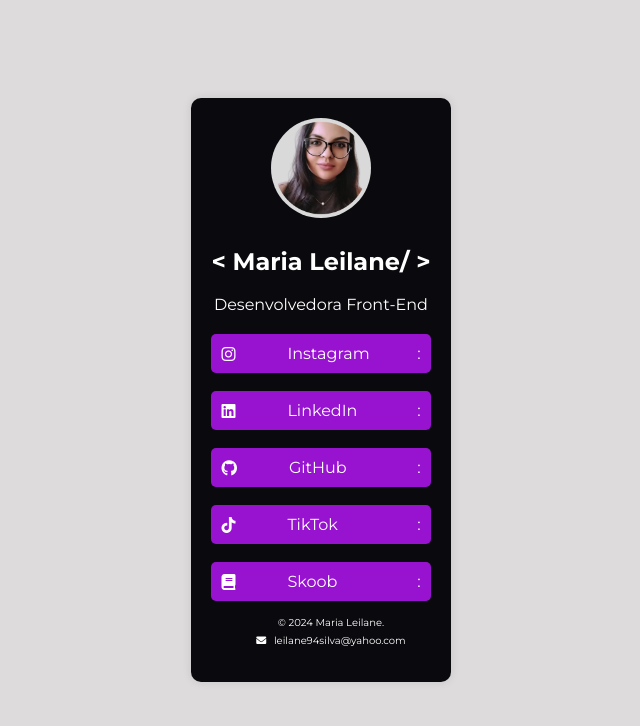
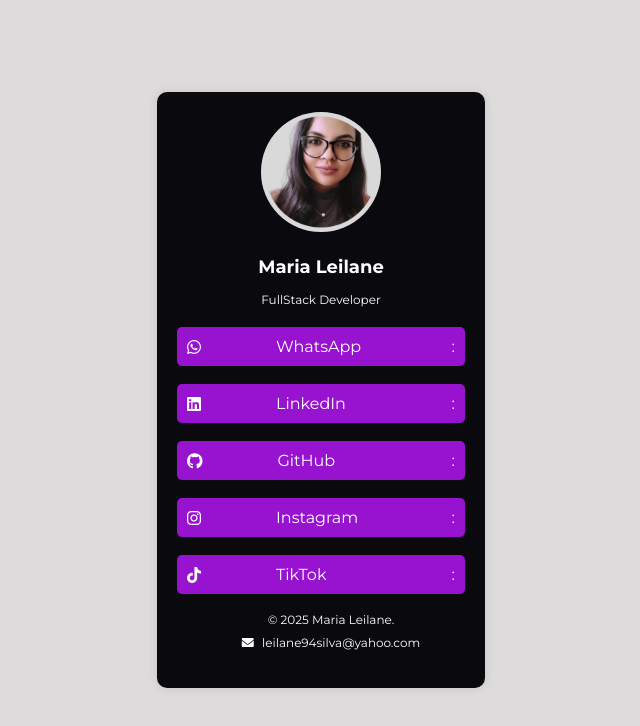
Before and after one commit to mleilane/WebPage-LinkTree, a plain HTML site: page index.html in a window 1280 px wide. Shown: the whole page, without its empty margins (319-959 px from the left). Drawn offline with Linux system fonts and the light colour scheme.

Commit message:
feat: adicionar link do WhatsApp e melhorias na estilização
- Adicionado link do WhatsApp à seção de contatos
- Ano do rodapé agora é dinâmico, atualizado automaticamente
- Ajustes na estilização para melhor aparência e usabilidade

```diff
--- a/index.html
+++ b/index.html
@@ -12,21 +12,27 @@
   <body>
     <section class="container">
       <img src="perfil.png" alt="foto-perfil" class="profile-pic" />
-      <h1> < Maria Leilane/ > </Maria></h1>
-      <p>Desenvolvedora Front-End</p>
+      <h1>  Maria Leilane </Maria></h1>
+      <p>FullStack Developer</p>
       <section class="links">
-        <a href="https://www.instagram.com/codinggirl__" target="_blank" ><i class="fab fa-instagram"></i> Instagram <span class="colon">:</span></a>
+        <a href="https://wa.me/5514982123568" target="_blank"><i class="fab fa-whatsapp"></i> WhatsApp <span class="colon">:</span></a>
         <a href="https://www.linkedin.com/in/maria-leilane" target="_blank"><i class="fab fa-linkedin"></i> LinkedIn <span class="colon">:</span></a>
         <a href="https://github.com/mleilane" target="_blank"><i class="fab fa-github"></i> GitHub <span class="colon">:</span></a>
+        <a href="https://www.instagram.com/codinggirl__" target="_blank" ><i class="fab fa-instagram"></i> Instagram <span class="colon">:</span></a>
         <a href="https://www.tiktok.com/@marialeilanne" target="_blank"><i class="fab fa-tiktok"></i> TikTok <span class="colon">:</span></a>
-        <a href="https://www.skoob.com.br/share/user/MariaLeilanne" target="_blank"><i class="fas fa-book"></i> Skoob <span class="colon">:</span></a>
+        <!--<a href="https://www.skoob.com.br/share/user/MariaLeilanne" target="_blank"><i class="fas fa-book"></i> Skoob <span class="colon">:</span></a> -->
       </section>
       <footer class="footer">
-        <p>&copy; 2024 Maria Leilane.</p>
+        <p>&copy; <span id="current-year"></span>  Maria Leilane.</p>
         <p>
           <a href="mailto:leilane94silva@yahoo.com"><i class="fas fa-envelope"></i> leilane94silva@yahoo.com</a>
          </p>
     </footer>
     </section>
+
+     <!-- JavaScript -->
+     <script>
+      document.getElementById('current-year').textContent = new Date().getFullYear();
+    </script>
   </body>
 </html>
--- a/style.css
+++ b/style.css
@@ -9,31 +9,36 @@ body {
   margin: 100vh;
   margin: 0;
   background-color: #dddbdb;
+
 }
 
 .container {
   text-align: center;
   background-color: rgb(10, 10, 14);
+
   padding: 20px;
   border-radius: 10px;
   box-shadow: 0 0 10px rgba(0, 0, 0, 0.1);
   backdrop-filter: blur(20px);
   margin-bottom: 20px;
+  width: 18rem;
 }
 .profile-pic {
-  width: 100px;
-  height: 100px;
+  width: 120px;
+  height: 120px;
   margin-bottom: 5px;
   border-radius: 50%;
 }
 
 h1 {
   color: #ffffff;
+  font-size: 18px;
 }
 
 p {
   color: #ffffff;
   margin: 10px 0 20px;
+  font-size: 12px;
 }
 
 .links {
@@ -52,21 +57,23 @@ p {
   display: flex;
   align-items: center;
   justify-content: flex-start;
-  gap: 52px;
+  gap: 75px;
 }
 
 .links a:hover {
-  background-color: #c092c6;
+  background-color: #7d0faa ;
+  box-shadow: 0 0 10px rgba(160, 50, 220, 0.5);
 }
+
 
 .colon {
   position: absolute;
   right: 30px;
+
 }
 
 .footer {
   text-align: center;
-
   padding: 10px;
   border-radius: 10px;
   margin-top: auto;
@@ -76,7 +83,7 @@ p {
 }
 
 .footer p {
-  margin: 5px 0;
+  margin: 8px 0;
 }
 
 .footer a {
@@ -86,4 +93,5 @@ p {
 }
 .footer i {
   margin-right: 5px;
+
 }
```
